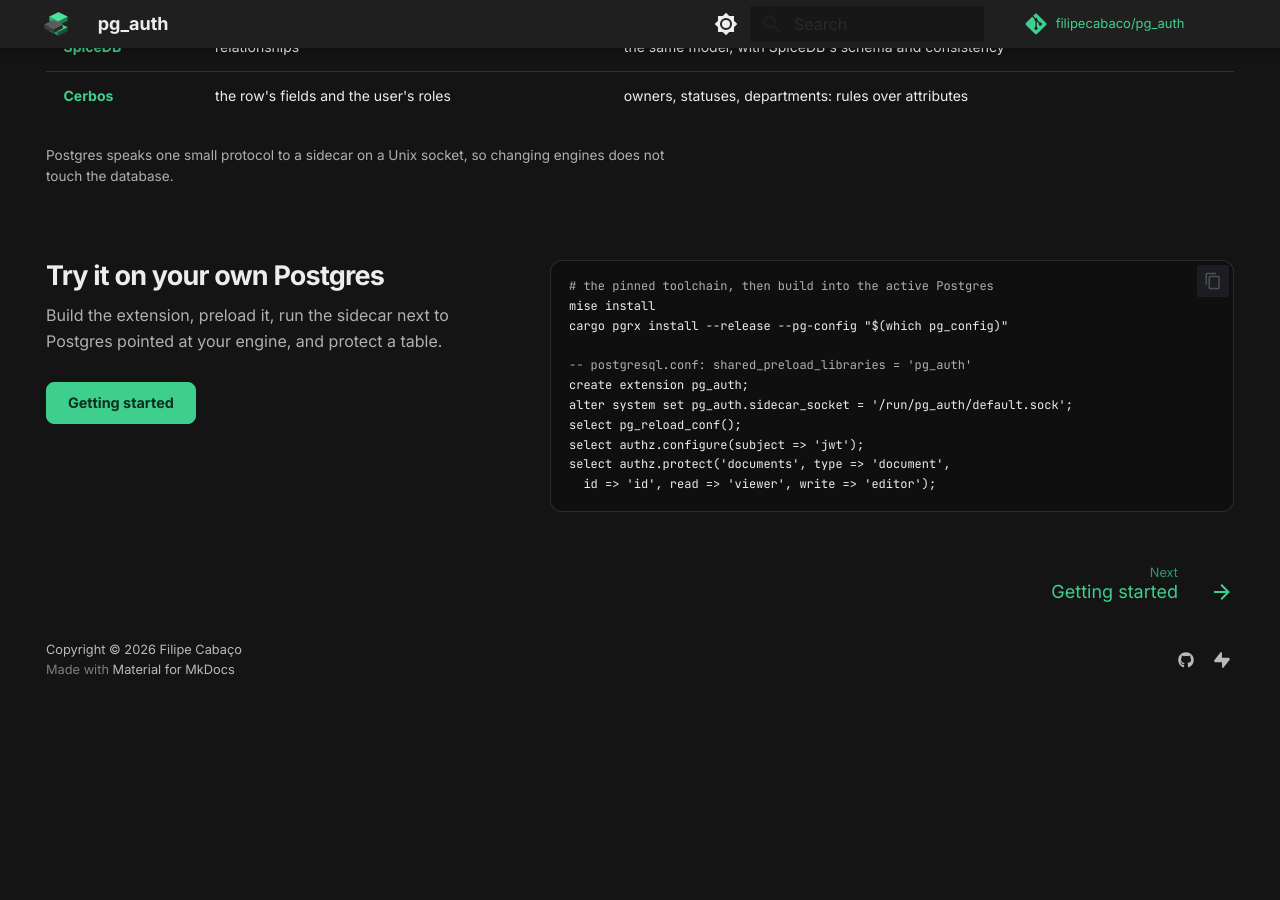
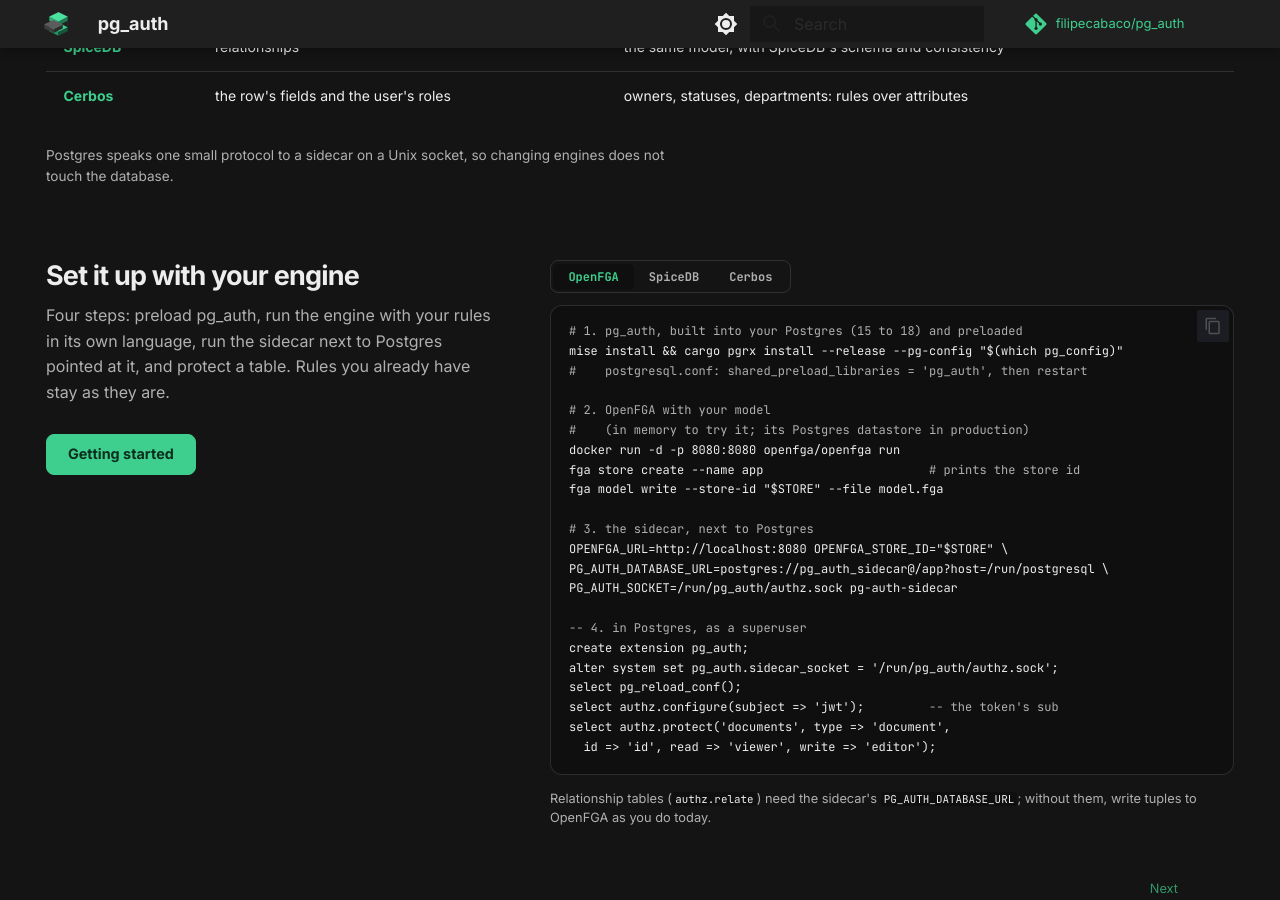
Before and after one commit to filipecabaco/pg_auth, an MkDocs documentation site: the page built from docs/index.md, in a window 1280 px wide and 900 px high, scrolled down 3997 px. Built offline with MkDocs 1.6.1 and Material for MkDocs 9.7.7, drawn with Linux system fonts in a browser that asks for light colours; comment, search, counter and statistics services are not loaded; before the commit the page ends 4690 px from its top, so only the background shows below that.

Commit message:
Set it up with your engine: OpenFGA, SpiceDB and Cerbos, step by step
The install section was generic. It is now a tab per engine with the four
steps: pg_auth preloaded, the engine running your rules in its own language
(fga, zed, a folder of Cerbos policies), the sidecar pointed at it, and the
table protected. The tab follows the demo's engine switcher.

```diff
--- a/docs/javascripts/demo.js
+++ b/docs/javascripts/demo.js
@@ -190,6 +190,7 @@
     root.dataset.engine = engine;
     root.dataset.family = FAMILY[engine];
     root.querySelectorAll("[data-engine-name]").forEach((n) => (n.textContent = NAME[engine]));
+    document.dispatchEvent(new CustomEvent("pa:engine", { detail: engine }));
     engines.forEach((b) => b.setAttribute("aria-pressed", String(b.dataset.engine === engine)));
     // another database: its steps start over
     steps.forEach((s) => s.classList.remove("is-done"));
@@ -219,3 +220,15 @@
   engines.forEach((b) => b.addEventListener("click", () => pickEngine(b.dataset.engine)));
   steps.forEach((s) => s.addEventListener("click", () => send(s)));
 })();
+
+// "Set it up with your engine": one tab per engine, following the demo's engine switcher
+(() => {
+  const tabs = [...document.querySelectorAll("[data-setup]")];
+  if (!tabs.length) return;
+  const show = (engine) => {
+    tabs.forEach((t) => t.setAttribute("aria-selected", String(t.dataset.setup === engine)));
+    document.querySelectorAll("[data-setup-for]").forEach((el) => (el.hidden = el.dataset.setupFor !== engine));
+  };
+  tabs.forEach((t) => t.addEventListener("click", () => show(t.dataset.setup)));
+  document.addEventListener("pa:engine", (e) => show(e.detail));
+})();
--- a/docs/stylesheets/home.css
+++ b/docs/stylesheets/home.css
@@ -1271,3 +1271,44 @@
     grid-template-columns: minmax(0, 1fr);
   }
 }
+
+/* Set it up with your engine: a tab per engine over its four steps */
+.pa-setups__tabs {
+  display: inline-flex;
+  margin: 0 0 0.6rem;
+  padding: 0.12rem;
+  border: 1px solid var(--pa-line);
+  border-radius: 0.4rem;
+}
+
+.pa-setups__tabs button {
+  padding: 0.35rem 0.75rem;
+  border: 0;
+  border-radius: 0.28rem;
+  background: none;
+  color: var(--pa-muted);
+  font: 600 0.6rem/1 var(--pa-mono);
+  cursor: pointer;
+  transition: background-color 160ms, color 160ms;
+}
+
+.pa-setups__tabs button:hover {
+  color: var(--md-default-fg-color);
+}
+
+.pa-setups__tabs button[aria-selected="true"] {
+  background: var(--md-code-bg-color);
+  color: var(--pa-green);
+}
+
+.md-typeset .pa-setups__note {
+  margin: 0.7rem 0 0;
+  font-size: 0.64rem;
+  line-height: 1.55;
+  color: var(--pa-muted);
+}
+
+.md-typeset .pa-setups pre[hidden],
+.md-typeset .pa-setups p[hidden] {
+  display: none;
+}
--- a/overrides/home.html
+++ b/overrides/home.html
@@ -439,23 +439,86 @@
 
 <section class="pa-section pa-install" id="install">
   <div>
-    <h2 class="pa-h2">Try it on your own Postgres</h2>
+    <h2 class="pa-h2">Set it up with your engine</h2>
     <p class="pa-sub">
-      Build the extension, preload it, run the sidecar next to Postgres pointed at your engine, and
-      protect a table.
+      Four steps: preload pg_auth, run the engine with your rules in its own language, run the
+      sidecar next to Postgres pointed at it, and protect a table. Rules you already have stay as they
+      are.
     </p>
     <a class="pa-btn pa-btn--primary" href="{{ 'usage/' | url }}">Getting started</a>
   </div>
-<pre class="pa-code"><code><span class="c"># the pinned toolchain, then build into the active Postgres</span>
-mise install
-cargo pgrx install --release --pg-config "$(which pg_config)"
+  <div class="pa-setups">
+    <div class="pa-setups__tabs" role="tablist" aria-label="Engine">
+      <button type="button" role="tab" data-setup="openfga" aria-selected="true">OpenFGA</button>
+      <button type="button" role="tab" data-setup="spicedb" aria-selected="false">SpiceDB</button>
+      <button type="button" role="tab" data-setup="cerbos" aria-selected="false">Cerbos</button>
+    </div>
+<pre class="pa-code" data-setup-for="openfga"><code><span class="c"># 1. pg_auth, built into your Postgres (15 to 18) and preloaded</span>
+mise install && cargo pgrx install --release --pg-config "$(which pg_config)"
+<span class="c">#    postgresql.conf: shared_preload_libraries = 'pg_auth', then restart</span>
 
-<span class="c">-- postgresql.conf: shared_preload_libraries = 'pg_auth'</span>
+<span class="c"># 2. OpenFGA with your model</span>
+<span class="c">#    (in memory to try it; its Postgres datastore in production)</span>
+docker run -d -p 8080:8080 openfga/openfga run
+fga store create --name app                       <span class="c"># prints the store id</span>
+fga model write --store-id "$STORE" --file model.fga
+
+<span class="c"># 3. the sidecar, next to Postgres</span>
+OPENFGA_URL=http://localhost:8080 OPENFGA_STORE_ID="$STORE" \
+PG_AUTH_DATABASE_URL=postgres://pg_auth_sidecar@/app?host=/run/postgresql \
+PG_AUTH_SOCKET=/run/pg_auth/authz.sock pg-auth-sidecar
+
+<span class="c">-- 4. in Postgres, as a superuser</span>
 create extension pg_auth;
-alter system set pg_auth.sidecar_socket = '/run/pg_auth/default.sock';
+alter system set pg_auth.sidecar_socket = '/run/pg_auth/authz.sock';
 select pg_reload_conf();
-select authz.configure(subject => 'jwt');
+select authz.configure(subject => 'jwt');         <span class="c">-- the token's sub</span>
 select authz.protect('documents', type => 'document',
   id => 'id', read => 'viewer', write => 'editor');</code></pre>
+<pre class="pa-code" data-setup-for="spicedb" hidden><code><span class="c"># 1. pg_auth, built into your Postgres (15 to 18) and preloaded</span>
+mise install && cargo pgrx install --release --pg-config "$(which pg_config)"
+<span class="c">#    postgresql.conf: shared_preload_libraries = 'pg_auth', then restart</span>
+
+<span class="c"># 2. SpiceDB with your schema, its HTTP gateway on</span>
+<span class="c">#    (in memory to try it; a real datastore in production)</span>
+spicedb serve --grpc-preshared-key "$KEY" --http-enabled
+zed context set local localhost:50051 "$KEY" --insecure
+zed schema write schema.zed
+
+<span class="c"># 3. the sidecar, next to Postgres</span>
+SPICEDB_URL=http://localhost:8443 SPICEDB_TOKEN="$KEY" \
+PG_AUTH_DATABASE_URL=postgres://pg_auth_sidecar@/app?host=/run/postgresql \
+PG_AUTH_SOCKET=/run/pg_auth/authz.sock pg-auth-sidecar
+
+<span class="c">-- 4. in Postgres, as a superuser</span>
+create extension pg_auth;
+alter system set pg_auth.sidecar_socket = '/run/pg_auth/authz.sock';
+select pg_reload_conf();
+select authz.configure(subject => 'jwt');         <span class="c">-- the token's sub</span>
+select authz.protect('documents', type => 'document',
+  id => 'id', read => 'viewer', write => 'editor');</code></pre>
+<pre class="pa-code" data-setup-for="cerbos" hidden><code><span class="c"># 1. pg_auth, built into your Postgres (15 to 18) and preloaded</span>
+mise install && cargo pgrx install --release --pg-config "$(which pg_config)"
+<span class="c">#    postgresql.conf: shared_preload_libraries = 'pg_auth', then restart</span>
+
+<span class="c"># 2. Cerbos with your policies (a folder of YAML)</span>
+docker run -d -p 3592:3592 -v "$PWD/policies:/policies" ghcr.io/cerbos/cerbos
+
+<span class="c"># 3. the sidecar, next to Postgres</span>
+CERBOS_URL=http://localhost:3592 \
+PG_AUTH_SOCKET=/run/pg_auth/authz.sock pg-auth-sidecar
+
+<span class="c">-- 4. in Postgres, as a superuser</span>
+create extension pg_auth;
+alter system set pg_auth.sidecar_socket = '/run/pg_auth/authz.sock';
+select pg_reload_conf();
+select authz.configure(subject => 'jwt');         <span class="c">-- sub, roles from the role claim</span>
+select authz.protect('documents', type => 'document',
+  id => 'id', read => 'read', write => 'update',
+  attributes => array['owner', 'status']);        <span class="c">-- the columns its rules read</span></code></pre>
+    <p class="pa-setups__note" data-setup-for="openfga">Relationship tables (<code>authz.relate</code>) need the sidecar's <code>PG_AUTH_DATABASE_URL</code>; without them, write tuples to OpenFGA as you do today.</p>
+    <p class="pa-setups__note" data-setup-for="spicedb" hidden>Relationship tables (<code>authz.relate</code>) need the sidecar's <code>PG_AUTH_DATABASE_URL</code>; without them, write relationships to SpiceDB as you do today.</p>
+    <p class="pa-setups__note" data-setup-for="cerbos" hidden>Cerbos decides on the row's fields and the user's roles, so there are no relationships to write: the policy's conditions become a filter on the columns you list.</p>
+  </div>
 </section>
 {% endblock %}
```
Also changed, not shown: sidecar/query/README.md (+1 -1 lines).
